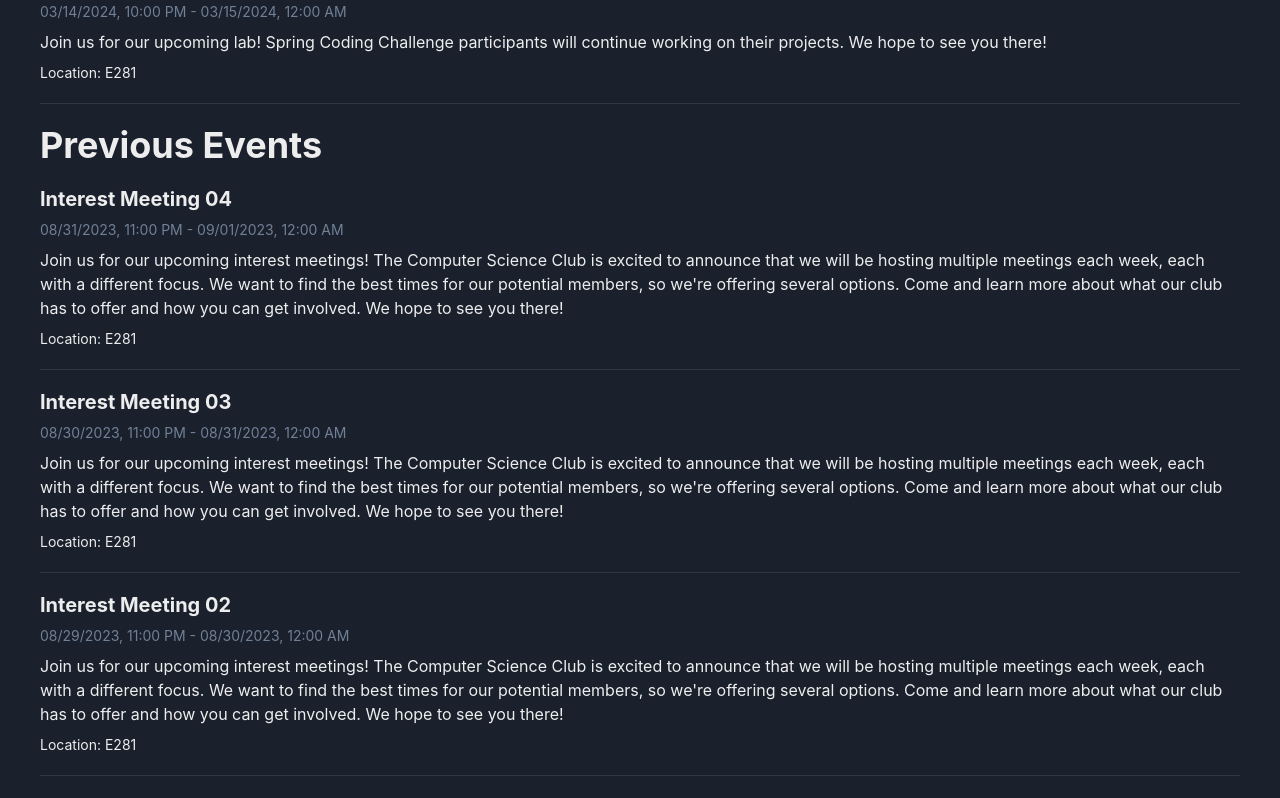
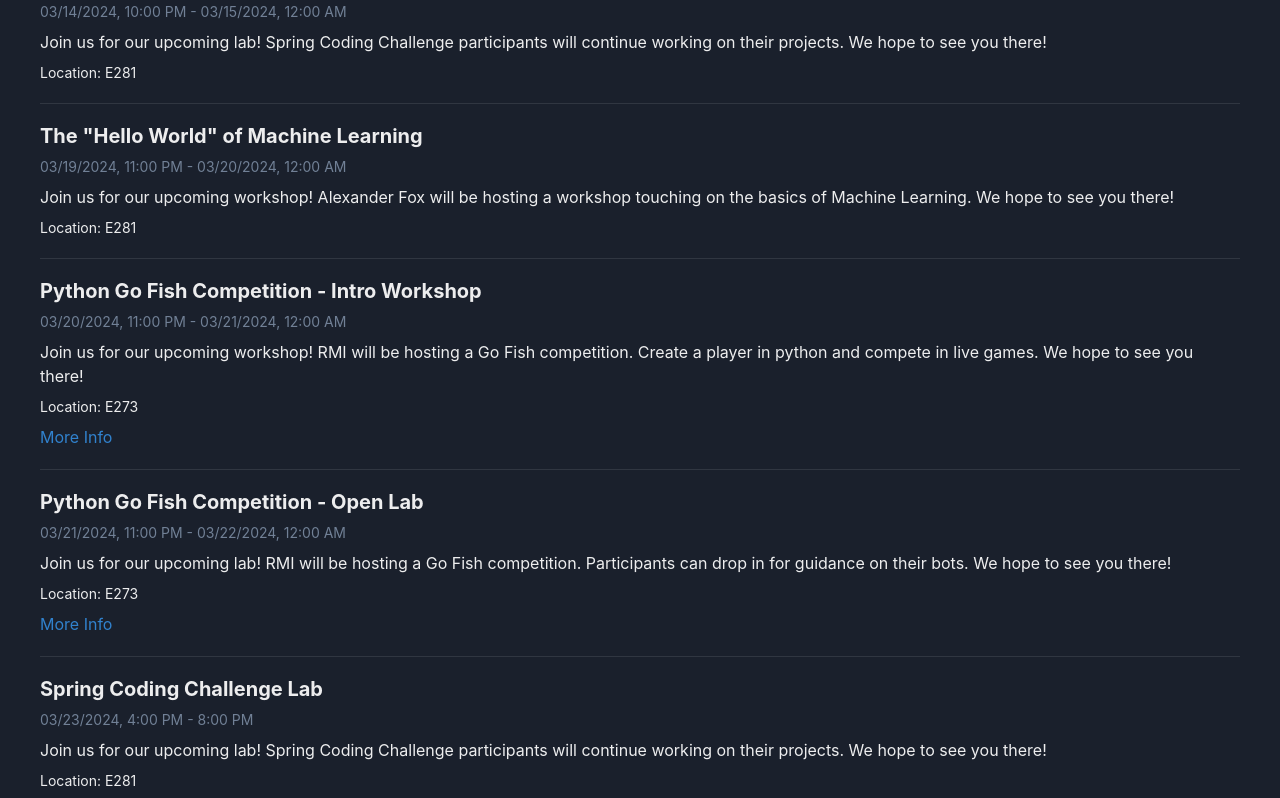
Before and after one commit to Etown-Computer-Science-Club/csclub_website, a React (Vite) app in the folder client/: page / in a window 1280 px wide. Shown: the part 6680-7478 px from the top of the page. Built offline with nearby package versions, Linux system fonts and the light colour scheme; the HTML template or start-up script is replaced by a standard one.

Commit message:
3/18 events

```diff
--- a/client/src/pages/Events.jsx
+++ b/client/src/pages/Events.jsx
@@ -319,6 +319,36 @@ const events = [
     endDate: date('2024-03-14 20:00'),
     location: 'E281',
   },
+  {
+    name: 'The "Hello World" of Machine Learning',
+    description: 'Join us for our upcoming workshop! Alexander Fox will be hosting a workshop touching on the basics of Machine Learning. We hope to see you there!',
+    startDate: date('2024-03-19 19:00'),
+    endDate: date('2024-03-19 20:00'),
+    location: 'E281',
+  },
+  {
+    name: 'Python Go Fish Competition - Intro Workshop',
+    description: 'Join us for our upcoming workshop! RMI will be hosting a Go Fish competition. Create a player in python and compete in live games. We hope to see you there!',
+    startDate: date('2024-03-20 19:00'),
+    endDate: date('2024-03-20 20:00'),
+    location: 'E273',
+    link: 'https://forms.office.com/r/kAuPACM8FC',
+  },
+  {
+    name: 'Python Go Fish Competition - Open Lab',
+    description: 'Join us for our upcoming lab! RMI will be hosting a Go Fish competition. Participants can drop in for guidance on their bots. We hope to see you there!',
+    startDate: date('2024-03-21 19:00'),
+    endDate: date('2024-03-21 20:00'),
+    location: 'E273',
+    link: 'https://forms.office.com/r/kAuPACM8FC',
+  },
+  {
+    name: 'Spring Coding Challenge Lab',
+    description: 'Join us for our upcoming lab! Spring Coding Challenge participants will continue working on their projects. We hope to see you there!',
+    startDate: date('2024-03-23 12:00'),
+    endDate: date('2024-03-23 16:00'),
+    location: 'E281',
+  },
 ];
 
 function Events() {
```
